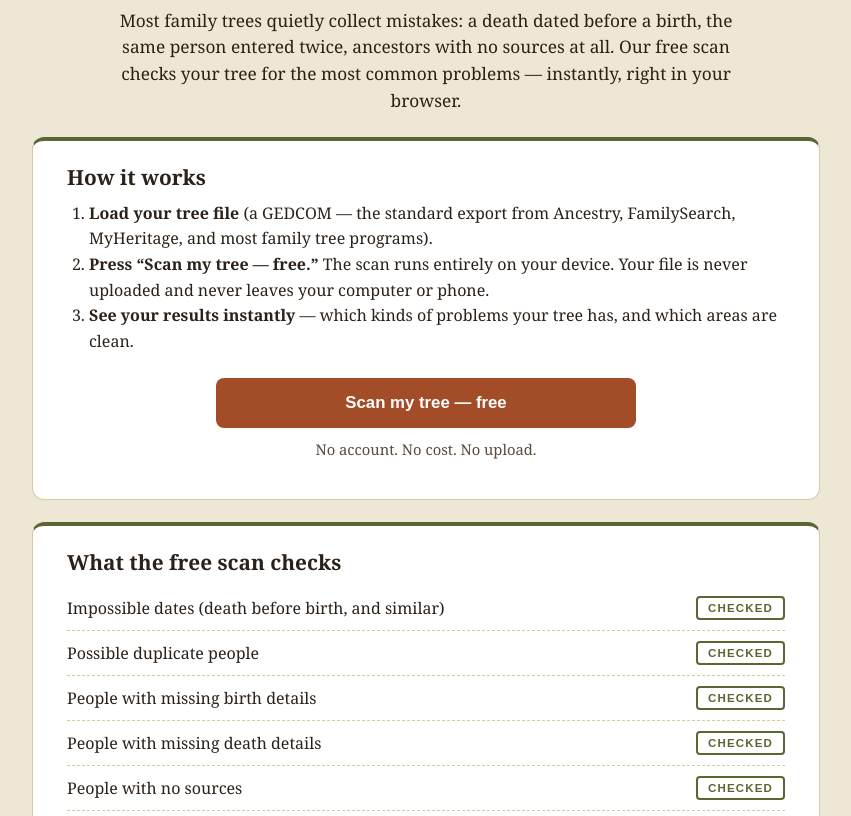
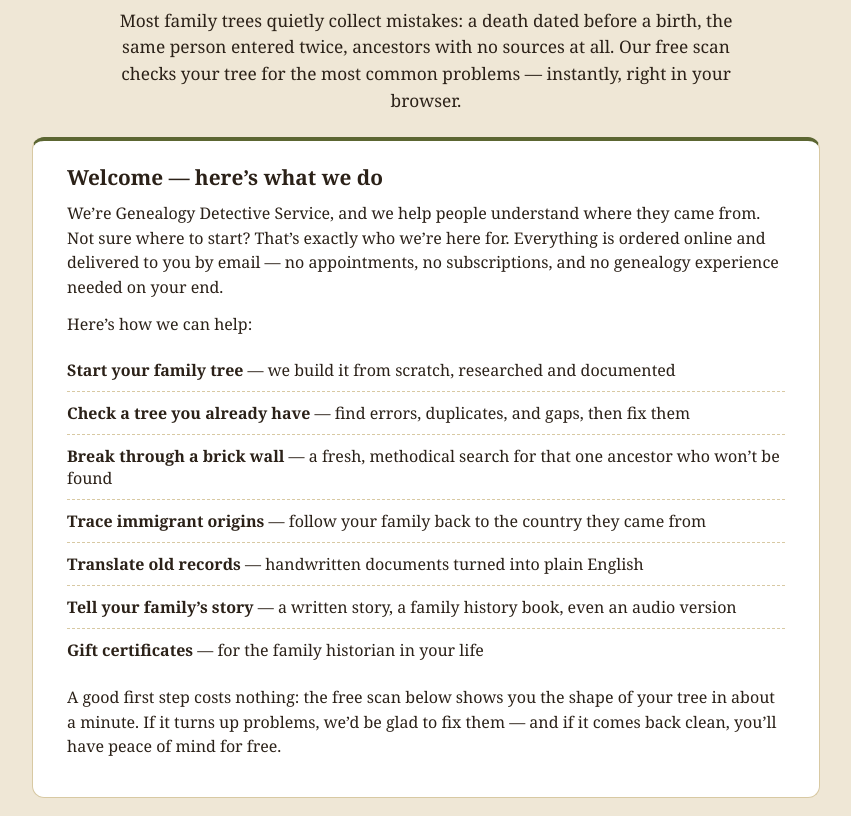
Before and after one commit to jmckay1288/tree-detective-site, a plain HTML site: page free-scan.html in a window 1280 px wide. Shown: the part 136-952 px from the top of the page, without its empty margins (214-1065 px from the left). Drawn offline with Linux system fonts and the light colour scheme; a script that the page names is missing.

Commit message:
Add friendly what-we-offer section to free scan page

```diff
--- a/free-scan.html
+++ b/free-scan.html
@@ -54,6 +54,22 @@ src="https://www.facebook.com/tr?id=1491169856258901&ev=PageView&noscript=1"
   <p class="lede">Most family trees quietly collect mistakes: a death dated before a birth, the same person entered twice, ancestors with no sources at all. Our free scan checks your tree for the most common problems — instantly, right in your browser.</p>
 
   <div class="card">
+    <h2>Welcome — here&rsquo;s what we do</h2>
+    <p>We&rsquo;re Genealogy Detective Service, and we help people understand where they came from. Not sure where to start? That&rsquo;s exactly who we&rsquo;re here for. Everything is ordered online and delivered to you by email — no appointments, no subscriptions, and no genealogy experience needed on your end.</p>
+    <p>Here&rsquo;s how we can help:</p>
+    <ul class="checks">
+      <li><span><strong>Start your family tree</strong> — we build it from scratch, researched and documented</span></li>
+      <li><span><strong>Check a tree you already have</strong> — find errors, duplicates, and gaps, then fix them</span></li>
+      <li><span><strong>Break through a brick wall</strong> — a fresh, methodical search for that one ancestor who won&rsquo;t be found</span></li>
+      <li><span><strong>Trace immigrant origins</strong> — follow your family back to the country they came from</span></li>
+      <li><span><strong>Translate old records</strong> — handwritten documents turned into plain English</span></li>
+      <li><span><strong>Tell your family&rsquo;s story</strong> — a written story, a family history book, even an audio version</span></li>
+      <li><span><strong>Gift certificates</strong> — for the family historian in your life</span></li>
+    </ul>
+    <p style="margin-top:14px">A good first step costs nothing: the free scan below shows you the shape of your tree in about a minute. If it turns up problems, we&rsquo;d be glad to fix them — and if it comes back clean, you&rsquo;ll have peace of mind for free.</p>
+  </div>
+
+  <div class="card">
     <h2>How it works</h2>
     <ol class="steps">
       <li><strong>Load your tree file</strong> (a GEDCOM — the standard export from Ancestry, FamilySearch, MyHeritage, and most family tree programs).</li>
```
